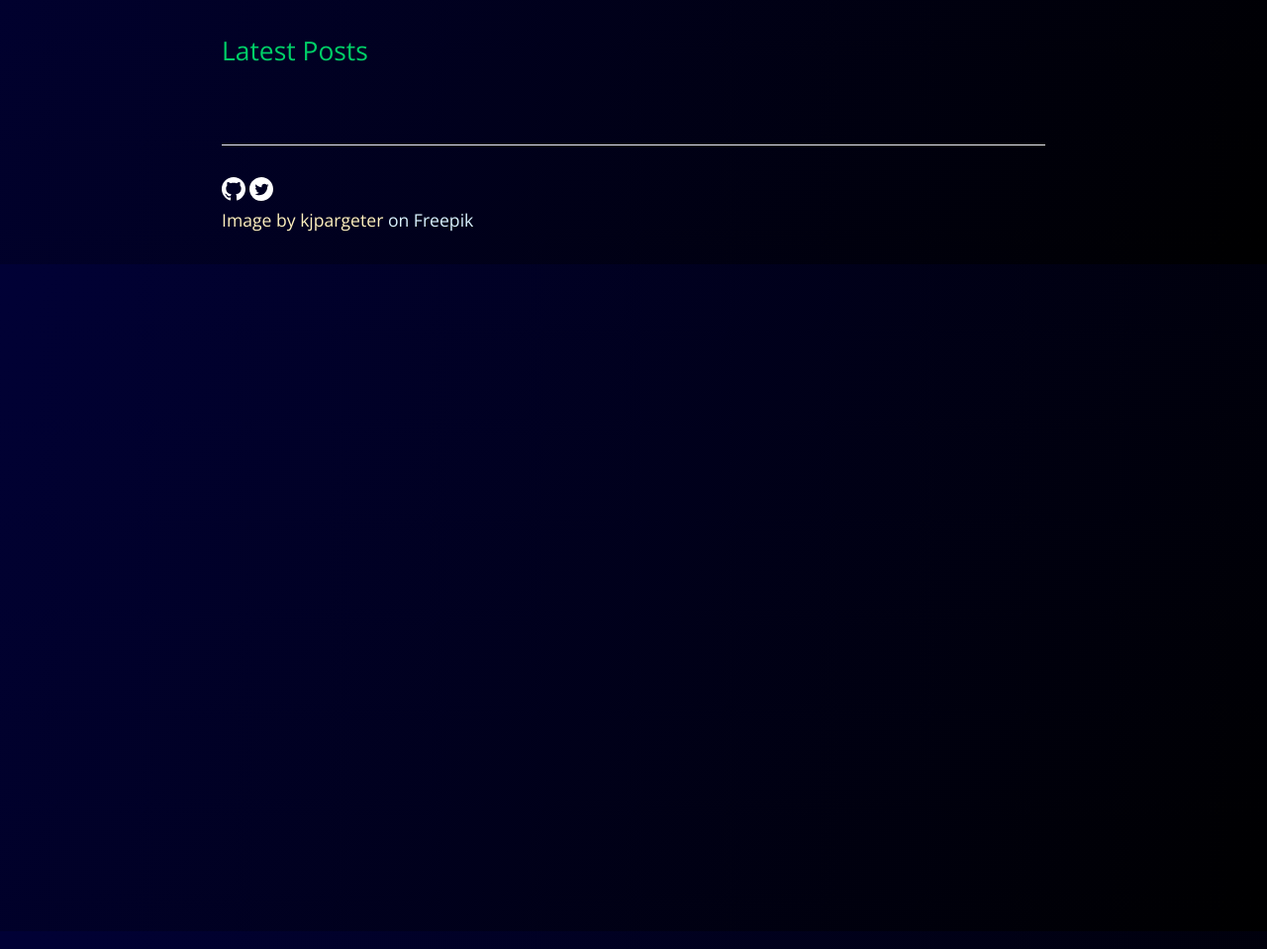
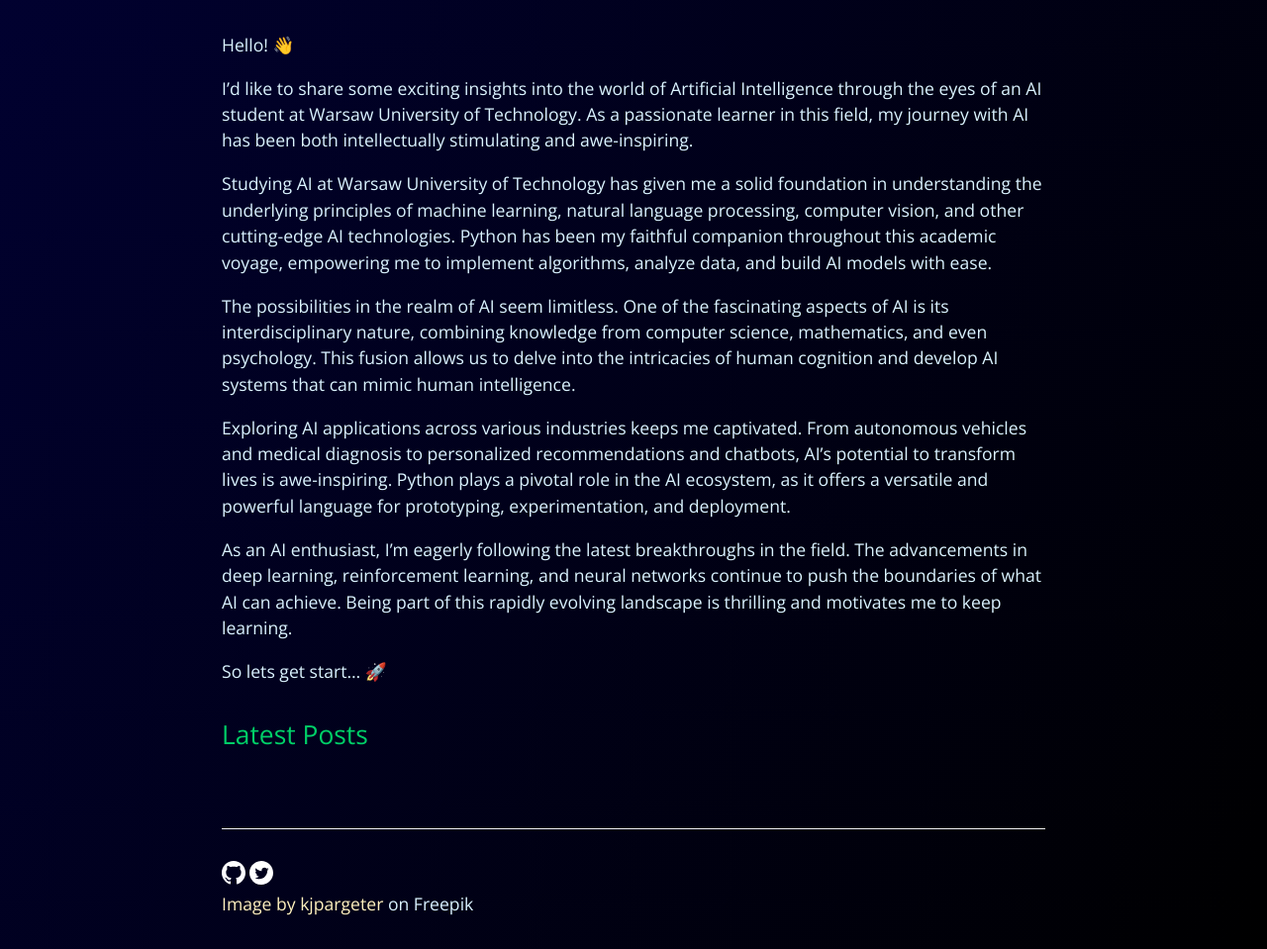
Before and after one commit to jkwiatk1/jk_website, a Jekyll site: the page built from index.md, in a window 1280 px wide. Shown: the part 407-1366 px from the top of the page at 99% size. Built offline with Jekyll 4.4.1, drawn with Linux system fonts in a browser that asks for light colours.

Commit message:
Main first page

```diff
--- a/index.md
+++ b/index.md
@@ -1,3 +1,16 @@
 ---
 layout: home
 ---
+Hello! 👋
+
+I'd like to share some exciting insights into the world of Artificial Intelligence through the eyes of an AI student at Warsaw University of Technology. As a passionate learner in this field, my journey with AI has been both intellectually stimulating and awe-inspiring.
+
+Studying AI at Warsaw University of Technology has given me a solid foundation in understanding the underlying principles of machine learning, natural language processing, computer vision, and other cutting-edge AI technologies. Python has been my faithful companion throughout this academic voyage, empowering me to implement algorithms, analyze data, and build AI models with ease.
+
+The possibilities in the realm of AI seem limitless. One of the fascinating aspects of AI is its interdisciplinary nature, combining knowledge from computer science, mathematics, and even psychology. This fusion allows us to delve into the intricacies of human cognition and develop AI systems that can mimic human intelligence.
+
+Exploring AI applications across various industries keeps me captivated. From autonomous vehicles and medical diagnosis to personalized recommendations and chatbots, AI's potential to transform lives is awe-inspiring. Python plays a pivotal role in the AI ecosystem, as it offers a versatile and powerful language for prototyping, experimentation, and deployment.
+
+As an AI enthusiast, I'm eagerly following the latest breakthroughs in the field. The advancements in deep learning, reinforcement learning, and neural networks continue to push the boundaries of what AI can achieve. Being part of this rapidly evolving landscape is thrilling and motivates me to keep learning.
+
+So lets get start... 🚀
```
Also changed, not shown: _pages/about.md (renamed from about.md), _pages/hobbies.md (renamed from hobbies.md), _pages/notes.md (renamed from notes.md), _pages/projects.md (renamed from projects.md).
